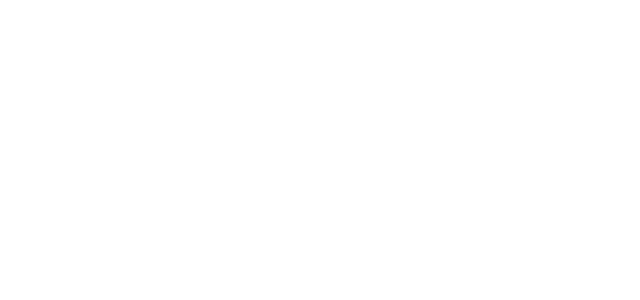
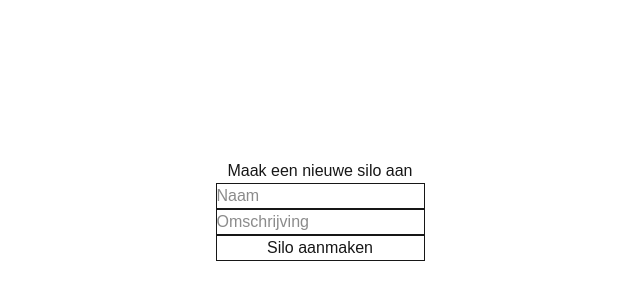
Before and after one commit to LarsDevans/aide, a Next.js app: page /silo/create in a window 1280 px wide. Shown: the part 190-490 px from the top of the page, without its empty margins (320-960 px from the left). Built offline with nearby package versions, Linux system fonts and the light colour scheme; no server answers.

Commit message:
Add silo create

```diff
--- a/package.json
+++ b/package.json
@@ -13,6 +13,7 @@
     "next": "15.3.1",
     "react": "^19.0.0",
     "react-dom": "^19.0.0",
+    "uid": "^2.0.2",
     "zod": "^3.24.4"
   },
   "devDependencies": {
--- a/src/components/silo/SiloCreateForm.tsx
+++ b/src/components/silo/SiloCreateForm.tsx
@@ -1,5 +1,90 @@
+"use client";
+
+import Button from "@/components/ui/Button";
+import Input from "@/components/ui/Input";
+import { create } from "@/lib/silo";
+import { createSchema } from "@/lib/validation/silo";
+import { useRouter } from "next/navigation";
+import { ChangeEvent, FormEvent, useState } from "react";
+
 export default function SiloCreateForm() {
+  const [formData, setFormData] = useState({
+    name: "",
+    description: "",
+  });
+  const [error, setError] = useState<string | null>(null);
+  const [success, setSuccess] = useState<string | null>(null);
+  const [isLoading, setIsLoading] = useState(false);
+  const router = useRouter();
+
+  const handleInputChange = (e: ChangeEvent<HTMLInputElement>) => {
+    const { name, value } = e.target;
+    setFormData((prev) => ({ ...prev, [name]: value }));
+  };
+
+  const handleSubmit = async (e: FormEvent<HTMLFormElement>) => {
+    e.preventDefault();
+    setError(null);
+    setSuccess(null);
+    setIsLoading(true);
+
+    if (validateSchema()) {
+      await createSilo();
+    }
+
+    setIsLoading(false);
+  };
+
+  const validateSchema = (): boolean => {
+    const result = createSchema.safeParse(formData);
+    if (result.error) {
+      setError(result.error.errors[0].message);
+      return false;
+    }
+    return true;
+  };
+
+  const createSilo = async () => {
+    try {
+      const silo = { name: formData.name, description: formData.description };
+      const result = await create(silo);
+      if (result === null) {
+        setError("Firebase foutmelding (zie console)");
+        return;
+      }
+      setSuccess("Silo aangemaakt. Even geduld...");
+      router.push('/silo');
+    } catch (error: any) { // eslint-disable-line
+      setError(error.message || "Er is een onbeschrijfelijke fout opgetreden");
+    }
+  };
+
   return (
-    <></>
+    <div className="text-center">
+
+      <h1>Maak een nieuwe silo aan</h1>
+
+      <form className="flex flex-col" onSubmit={handleSubmit}>
+        <Input
+          name="name"
+          placeholder="Naam"
+          type="text"
+          value={formData.name}
+          onChange={handleInputChange}
+        />
+        <Input
+          name="description"
+          placeholder="Omschrijving"
+          type="text"
+          value={formData.description}
+          onChange={handleInputChange}
+        />
+        <Button disabled={isLoading} label="Silo aanmaken" type="submit" />
+
+        {error && <p className="text-red-500">{error}</p>}
+        {success && <p className="text-green-500">{success}</p>}
+      </form>
+
+    </div>
   );
 }
--- a/src/lib/auth.ts
+++ b/src/lib/auth.ts
@@ -2,11 +2,22 @@
 import {
   createUserWithEmailAndPassword,
   getAuth,
+  onAuthStateChanged,
   signInWithEmailAndPassword,
+  User,
   UserCredential
 } from "firebase/auth";
 
 const auth = getAuth(app);
+
+let authUser: User | null = null;
+onAuthStateChanged(auth, (user) => {
+  authUser = user;
+});
+
+export function getAuthUser(): User | null {
+  return authUser;
+}
 
 export async function signUp(
   email: string,
--- a/src/lib/firebase.ts
+++ b/src/lib/firebase.ts
@@ -1,4 +1,5 @@
 import { initializeApp } from "firebase/app";
+import { getFirestore } from "firebase/firestore";
 
 const firebaseConfig = {
   apiKey: process.env.NEXT_PUBLIC_API_KEY,
@@ -11,3 +12,4 @@
 };
 
 export const app = initializeApp(firebaseConfig);
+export const db = getFirestore(app);
--- a/src/lib/silo.ts
+++ b/src/lib/silo.ts
@@ -1,4 +1,10 @@
+import { getAuthUser } from "@/lib/auth";
+import { db } from "@/lib/firebase";
 import { Silo } from "@/types/silo";
+import { doc, setDoc } from "firebase/firestore";
+import { uid } from "uid";
+
+const documentName = "silos";
 
 export async function getByUid(Uid: string): Promise<Silo> {
   return { uid: "", name: "", description: "", ownerUid: "" };
@@ -8,8 +14,15 @@
   return [{ uid: "", name: "", description: "", ownerUid: "" }];
 }
 
-export async function create(silo: Silo): Promise<Silo> {
-  return { uid: "", name: "", description: "", ownerUid: "" };
+export async function create(silo: Silo): Promise<Silo | null> {
+  try {
+    silo = { ...silo, uid: uid(32), ownerUid: getAuthUser()?.uid };
+    await setDoc(doc(db, documentName, String(silo.uid)), silo);
+    return silo;
+  } catch (error: any) { // eslint-disable-line
+    console.error("Firebase foutmelding, details in console:", error.code);
+    return null;
+  }
 }
 
 export async function update(silo: Silo): Promise<Silo> {
--- a/src/lib/validation/silo.ts
+++ b/src/lib/validation/silo.ts
@@ -1,4 +1,10 @@
 import { z } from "zod";
 
-export const createSchema = z.object({});
+export const createSchema = z.object({
+  name: z
+    .string()
+    .min(3, { message: "De naam moet minimaal 3 karakters lang zijn"}),
+  description: z
+    .string(),
+});
 export const updateSchema = z.object({});
--- a/src/types/input.ts
+++ b/src/types/input.ts
@@ -3,7 +3,7 @@
 export interface Input {
   name: string;
   placeholder: string;
-  type: "email" | "password";
+  type: "text" | "email" | "password";
   value?: string | undefined;
   onChange: (e: ChangeEvent<HTMLInputElement>) => void;
 }
--- a/src/types/silo.ts
+++ b/src/types/silo.ts
@@ -1,6 +1,6 @@
-export interface Silo {
-  uid: string;
+export type Silo = {
+  uid?: string;
   name: string;
   description: string;
-  ownerUid: string;
+  ownerUid?: string;
 }
```
Also changed, not shown: 1 other file (tests, documents, lock files or other folders).
